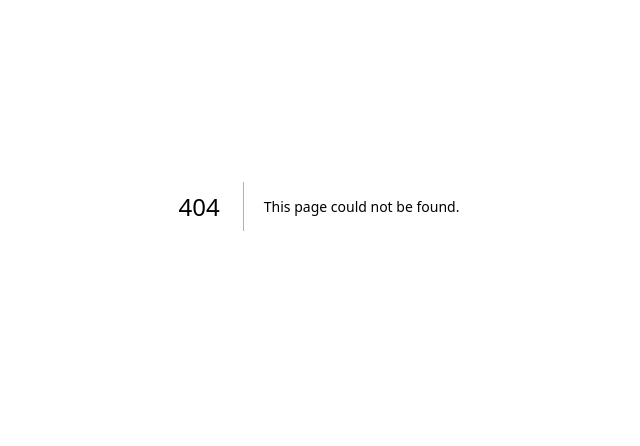
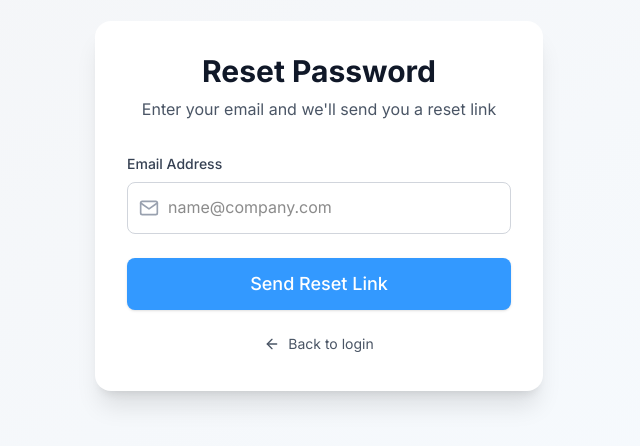
Before and after one commit to AGV-Protocol/investor-portal, a Next.js app: page /en/forgot-password in a window 1280 px wide. Before the commit this address had no page. Shown: the part 194-640 px from the top of the page, without its empty margins (321-961 px from the left). Built offline with nearby package versions, Linux system fonts and the light colour scheme; no server answers.

Commit message:
Enhance login page by adding a "Forgot your password?" link for improved user navigation and adjusting margin for better layout consistency.

```diff
--- /dev/null
+++ b/src/app/[locale]/forgot-password/page.tsx
@@ -0,0 +1,147 @@
+'use client';
+
+import { useState } from 'react';
+import { useParams } from 'next/navigation';
+import { motion } from 'framer-motion';
+import { FiMail, FiAlertCircle, FiCheckCircle, FiArrowLeft } from 'react-icons/fi';
+import { sendPasswordResetEmail } from 'firebase/auth';
+import { auth } from '@/lib/firebase';
+import Button from '@/components/Button';
+import Link from 'next/link';
+
+export default function ForgotPasswordPage() {
+  const params = useParams();
+  const locale = (params.locale as string) || 'en';
+  const [email, setEmail] = useState('');
+  const [error, setError] = useState<string | null>(null);
+  const [success, setSuccess] = useState(false);
+  const [loading, setLoading] = useState(false);
+
+  const handleSubmit = async (e: React.FormEvent) => {
+    e.preventDefault();
+    setError(null);
+    setLoading(true);
+
+    try {
+      await sendPasswordResetEmail(auth, email.trim().toLowerCase());
+      setSuccess(true);
+    } catch (error: unknown) {
+      console.error('Password reset error:', error);
+      if (error && typeof error === 'object' && 'code' in error) {
+        const code = error.code as string;
+        if (code === 'auth/user-not-found') {
+          // Don't reveal if user exists for security
+          setSuccess(true);
+        } else if (code === 'auth/invalid-email') {
+          setError('Please enter a valid email address.');
+        } else if (code === 'auth/too-many-requests') {
+          setError('Too many requests. Please try again later.');
+        } else {
+          setError('An error occurred. Please try again.');
+        }
+      } else {
+        setError('An error occurred. Please try again.');
+      }
+    } finally {
+      setLoading(false);
+    }
+  };
+
+  return (
+    <div className="min-h-screen flex items-center justify-center bg-gradient-to-br from-[#223256]/5 to-[#4FACFE]/5 py-12 px-4">
+      <motion.div
+        initial={{ opacity: 0, y: 20 }}
+        animate={{ opacity: 1, y: 0 }}
+        transition={{ duration: 0.6 }}
+        className="max-w-md w-full"
+      >
+        <div className="bg-white rounded-2xl shadow-xl p-8">
+          <div className="text-center mb-8">
+            <h2 className="text-3xl font-bold text-gray-900 mb-2">
+              Reset Password
+            </h2>
+            <p className="text-gray-600">
+              Enter your email and we&apos;ll send you a reset link
+            </p>
+          </div>
+
+          {success ? (
+            <motion.div
+              initial={{ opacity: 0, scale: 0.95 }}
+              animate={{ opacity: 1, scale: 1 }}
+              className="text-center"
+            >
+              <div className="mx-auto w-16 h-16 bg-green-100 rounded-full flex items-center justify-center mb-4">
+                <FiCheckCircle className="h-8 w-8 text-green-600" />
+              </div>
+              <h3 className="text-lg font-semibold text-gray-900 mb-2">Check your email</h3>
+              <p className="text-gray-600 mb-6">
+                If an account exists with that email, we&apos;ve sent password reset instructions.
+              </p>
+              <Link
+                href={`/${locale}/login`}
+                className="inline-flex items-center text-primary hover:underline font-medium"
+              >
+                <FiArrowLeft className="mr-2 h-4 w-4" />
+                Back to login
+              </Link>
+            </motion.div>
+          ) : (
+            <form onSubmit={handleSubmit} className="space-y-6">
+              <div>
+                <label htmlFor="email" className="block text-sm font-medium text-gray-700 mb-2">
+                  Email Address
+                </label>
+                <div className="relative">
+                  <FiMail className="absolute left-3 top-1/2 -translate-y-1/2 h-5 w-5 text-gray-400" />
+                  <input
+                    id="email"
+                    name="email"
+                    type="email"
+                    autoComplete="email"
+                    required
+                    value={email}
+                    onChange={(e) => setEmail(e.target.value)}
+                    className="block w-full pl-10 pr-3 py-3 border border-gray-300 rounded-lg focus:outline-none focus:ring-2 focus:ring-primary focus:border-transparent"
+                    placeholder="name@company.com"
+                  />
+                </div>
+              </div>
+
+              {error && (
+                <motion.div
+                  initial={{ opacity: 0, y: -10 }}
+                  animate={{ opacity: 1, y: 0 }}
+                  className="bg-red-50 border border-red-200 text-red-700 px-4 py-3 rounded-lg text-sm flex items-start space-x-2"
+                >
+                  <FiAlertCircle className="h-5 w-5 flex-shrink-0 mt-0.5" />
+                  <span>{error}</span>
+                </motion.div>
+              )}
+
+              <Button
+                type="submit"
+                variant="primary"
+                size="lg"
+                className="w-full"
+                disabled={loading}
+              >
+                {loading ? 'Sending...' : 'Send Reset Link'}
+              </Button>
+
+              <div className="text-center">
+                <Link
+                  href={`/${locale}/login`}
+                  className="inline-flex items-center text-sm text-gray-600 hover:text-primary"
+                >
+                  <FiArrowLeft className="mr-2 h-4 w-4" />
+                  Back to login
+                </Link>
+              </div>
+            </form>
+          )}
+        </div>
+      </motion.div>
+    </div>
+  );
+}
--- a/src/app/[locale]/login/page.tsx
+++ b/src/app/[locale]/login/page.tsx
@@ -219,7 +219,13 @@ function LoginForm() {
             </Button>
           </form>
 
-          <div className="mt-6 text-center">
+          <div className="mt-4 text-center">
+            <Link href={`/${locale}/forgot-password`} className="text-sm text-gray-600 hover:text-primary">
+              Forgot your password?
+            </Link>
+          </div>
+
+          <div className="mt-4 text-center">
             <p className="text-sm text-gray-600">
               Don&apos;t have an account?{' '}
               <Link href={`/${locale}/register`} className="text-primary hover:underline font-medium">
```
